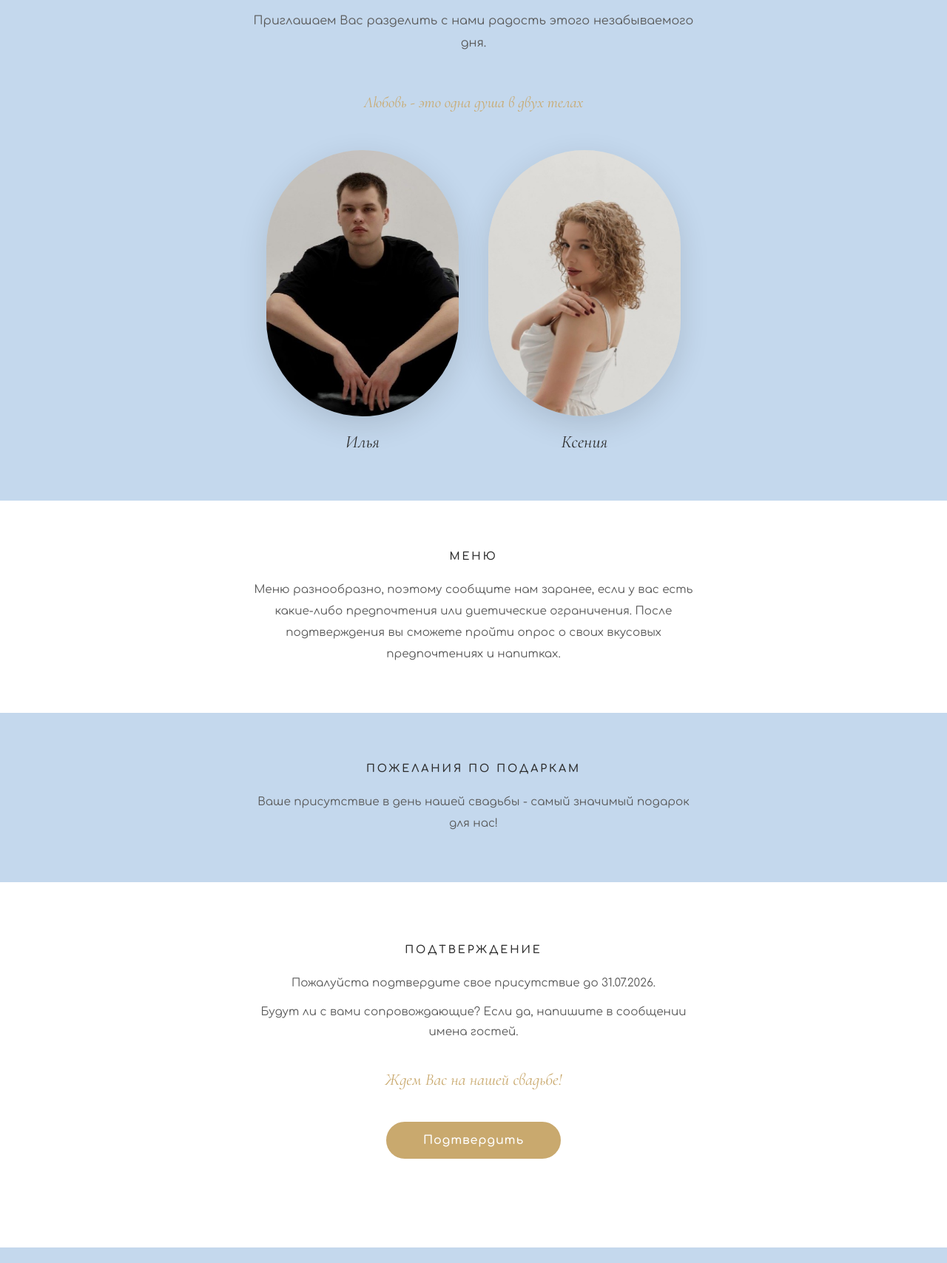
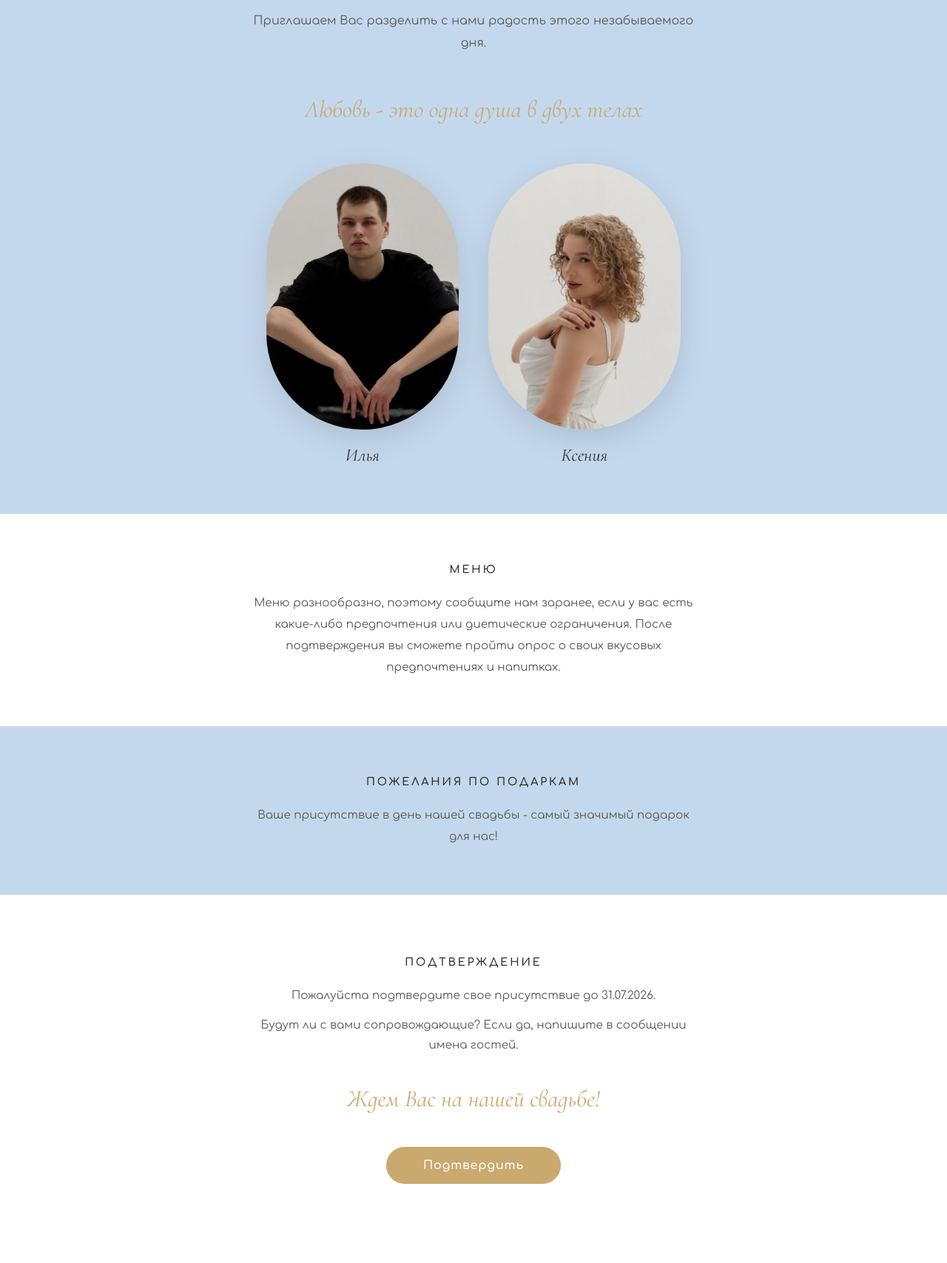
Before and after one commit to bloodxxx/svad, a plain HTML site: page index.html in a window 1280 px wide. Shown: the part 1130-2838 px from the top of the page at 74% size. Drawn offline with nearby package versions, Linux system fonts and the light colour scheme.

Commit message:
fix: increase font size for quote and waiting text

```diff
--- a/style.css
+++ b/style.css
@@ -271,7 +271,7 @@ img { display: block; max-width: 100%; }
 
 .invitation__quote {
   font-family: var(--font-serif);
-  font-size: 1.3rem;
+  font-size: 2rem;
   font-style: italic;
   color: var(--color-gold);
   margin: 48px 0;
@@ -355,7 +355,7 @@ img { display: block; max-width: 100%; }
 
 .rsvp__waiting {
   font-family: var(--font-serif);
-  font-size: 1.4rem;
+  font-size: 2rem;
   font-style: italic;
   color: var(--color-gold);
   margin: 32px 0 40px;
```
